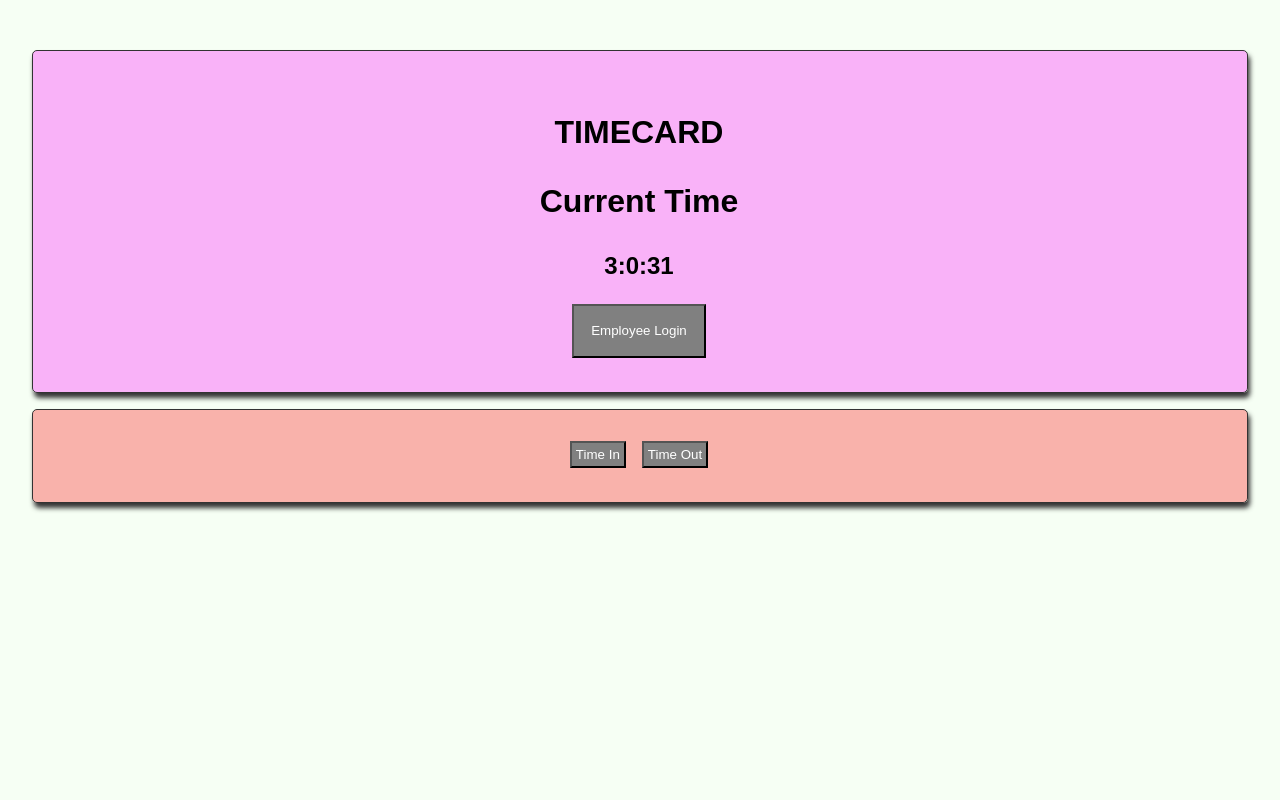
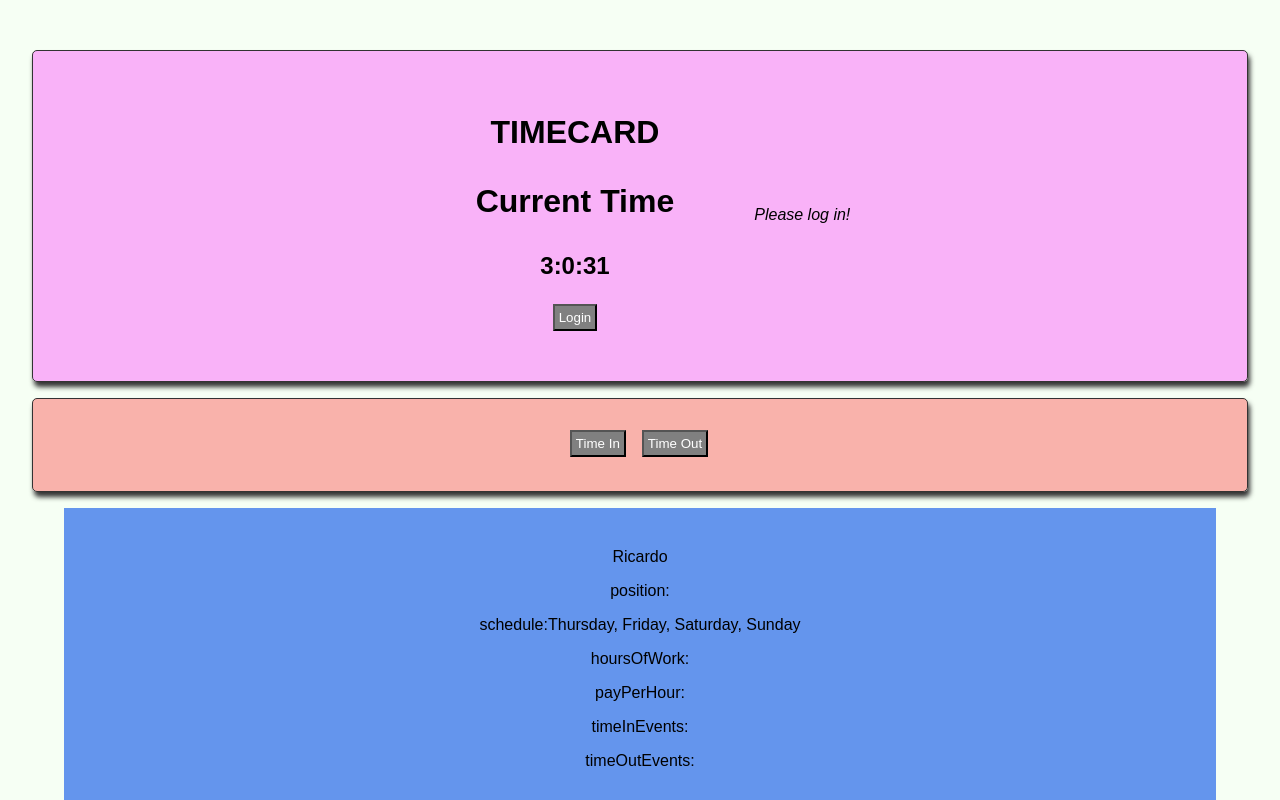
Before and after one commit to RicVUy/phase-2-project-draft, a React (Create React App) app: page / in a window 1280 px wide. Shown: the top 800 px of the page. Built offline with nearby package versions, Linux system fonts and the light colour scheme.

Commit message:
add employees.js

```diff
--- a/src/App.js
+++ b/src/App.js
@@ -1,34 +1,35 @@
-import React from "react";
+import React, { useState } from "react";
 import Header from "./components/Header";
 import TimeInOut from "./components/TimeInOut";
+import EmployeeCard from "./components/EmployeeCard";
+import { employees as employeesArray } from "./components/data"
 
-const employees = [
-  { id: 1,
-    name: "Ricardo",
-    position: "Manager",
-    dayOff: "Saturday, Sunday",
-    payPerHour: 40,
-    timeInEvents : [],
-    timeOutEvents : []
-  },
-  { id: 1,
-    name: "Edna",
-    position: "Asst. Manager",
-    dayOff: "Friday, Saturday",
-    payPerHour: 35,
-    timeInEvents : [],
-    timeOutEvents : []
-  }
-]
 
 function App() {
+const [ employees, setEmployees ] = useState(employeesArray)
+const [ user, setUser ] = useState(null)
+
+const employeeList = employees.map((empObj) => {
+  return (
+    <EmployeeCard
+    key= {empObj.id}
+    name={empObj.name}
+    schedule={empObj.schedule}
+    />
+  )
+})
   return (
     <span>
     <div id="main-content">
-      <Header/>
+      <Header user={user} setUser={setUser}
+              employees={employees} setEmployees={setEmployees} />
+      {user ? <p>Welcome, {employeesArray.name}</p> :<em>Please log in!</em>}
     </div>
     <div id="time-in-out">
       <TimeInOut/>
+    </div>
+    <div id="employee">
+     <p>{employeeList}</p>
     </div>
     </span>
   );
--- /dev/null
+++ b/src/components/EmployeeCard.js
@@ -0,0 +1,26 @@
+import React from "react";
+
+function EmployeeCard ( {
+    name,
+    position,
+    schedule,
+    hoursOfWork,
+    payPerHour,
+    timeInEvents,
+    timeOutEvents
+}) {
+    return (
+     <div className="card">
+        <ul>
+        <li>{name}</li>
+        <li>position:{position}</li>
+        <li>schedule:{schedule}</li>
+        <li>hoursOfWork:{hoursOfWork}</li>
+        <li>payPerHour:{payPerHour}</li>
+        <li>timeInEvents:{timeInEvents}</li>
+        <li>timeOutEvents:{timeOutEvents}</li>
+        </ul>
+     </div>
+    )
+}
+export default EmployeeCard
--- a/src/components/Header.js
+++ b/src/components/Header.js
@@ -1,13 +1,29 @@
-import React from 'react'
+import React, { useState } from 'react'
 import CurrentTime from './CurrentTime'
-function Header() {
+
+function Header({ user , setUser }) {
+
+  function handleLoginClick() {
+    setUser({
+      id: 1,
+      name: "Ricardo"
+    })
+  }
+  function handleLogoutClick() {
+    setUser(null)
+  }
   return (
     <header>
     <h1>TIMECARD</h1>
     <CurrentTime/>
-    <button>
-        <nav>Employee Login</nav>
-    </button>
+    <nav>
+   {user ? (
+    <button onClick={handleLogoutClick}>LogOut</button>
+   ) : (
+    <button onClick={handleLoginClick}>Login</button>
+   )}
+    </nav>
+
     </header>
   )
 }
--- /dev/null
+++ b/src/components/data.js
@@ -0,0 +1,31 @@
+const employees = [
+    { id: 1,
+      name: "Ricardo",
+      position: "Manager",
+      schedule: "Thursday, Friday, Saturday, Sunday",
+      workTime: "7:00 AM to 6:00 PM",
+      payPerHour: 40,
+      timeInEvents : ["7:02 AM", "11:30 AM"],
+      timeOutEvents : []
+    },
+    { id: 2,
+      name: "Edna",
+      position: "Asst. Manager",
+      schedule: "Wednesday,Thursday, Friday, Saturday",
+      workTime: "7:00 AM to 6:00 PM",
+      payPerHour: 35,
+      timeInEvents : [],
+      timeOutEvents : []
+    },
+    { id: 3,
+        name: "Johnny",
+        position: "Maintenance",
+        schedule: "Tuesday,Wednesday,Thursday, Friday",
+        workTime: "7:00 AM to 6:00 PM",
+        payPerHour: 33,
+        timeInEvents : [],
+        timeOutEvents : []
+      },
+
+  ]
+  export { employees }
--- a/src/index.css
+++ b/src/index.css
@@ -45,3 +45,12 @@ padding: 15px 20px 18px 18px;
 border-radius: 5px;
 box-shadow: 2px 5px 5px #333;
 }
+.card {
+  margin: 1rem;
+  display: flex;
+  flex-direction: column;
+  justify-content: center;
+  align-items: center;
+  padding: 0.5rem;
+  background-color: cornflowerblue;
+}
```
